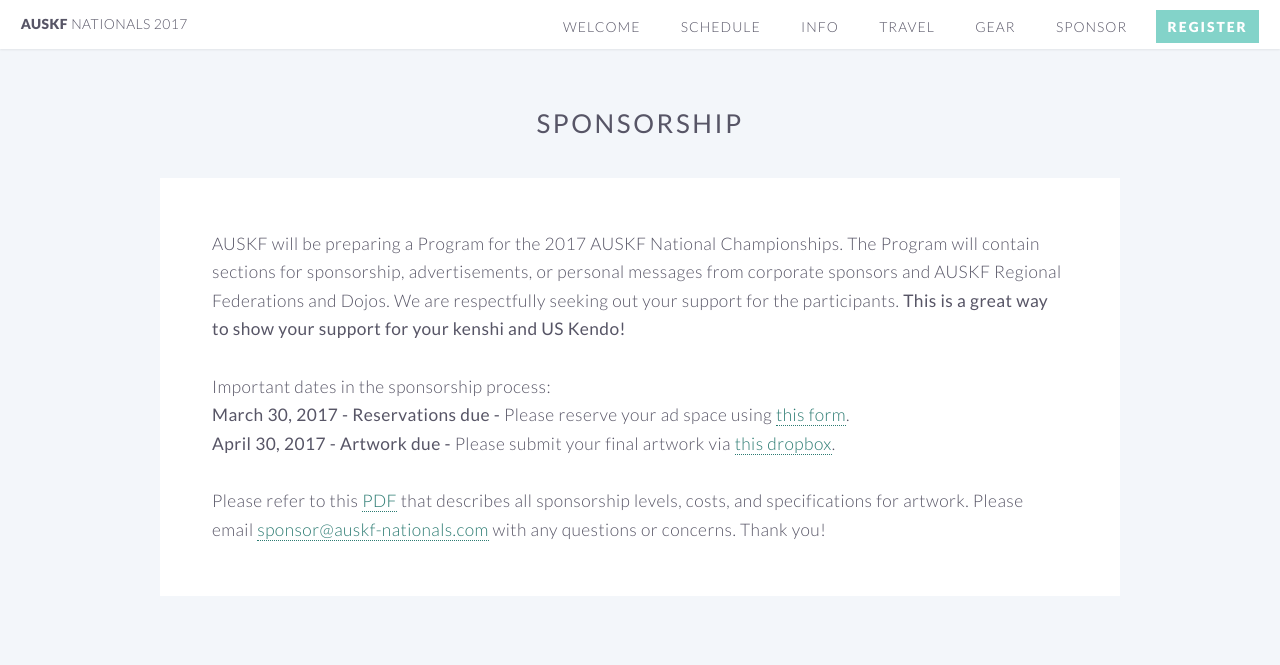
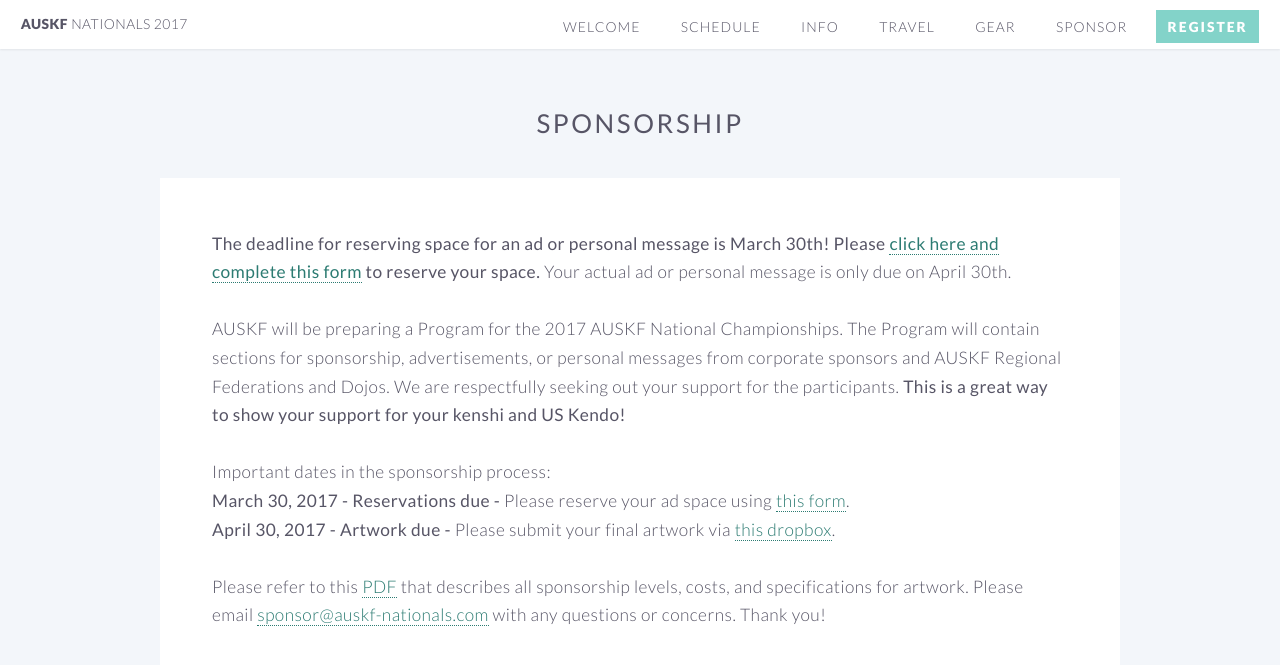
Before and after one commit to auskf-web/auskf-nationals.github.io, a Jekyll site: the page built from sponsor.html, in a window 1280 px wide. Shown: the top 665 px of the page. Built offline with Jekyll 4.4.1, drawn with Linux system fonts in a browser that asks for light colours.

Commit message:
More prominent call to sponsor

```diff
--- a/sponsor.html
+++ b/sponsor.html
@@ -11,6 +11,12 @@ layout: default
 
 		<div class="content">
 			<section>
+				<strong>The deadline for reserving space for an ad or personal message is March 30th!
+					Please <a href="https://goo.gl/forms/nrtwxOFWWiPxwkGF2" target="blank">click here and complete this form</a> to reserve your space.</strong>
+					Your actual ad or personal message is only due on April 30th.
+					<br>
+					<br>
+
 				AUSKF will be preparing a Program for the 2017 AUSKF National Championships.
 				The Program will contain sections for sponsorship, advertisements, or personal messages from corporate sponsors and AUSKF Regional Federations and Dojos.
 				We are respectfully seeking out your support for the participants.
```
